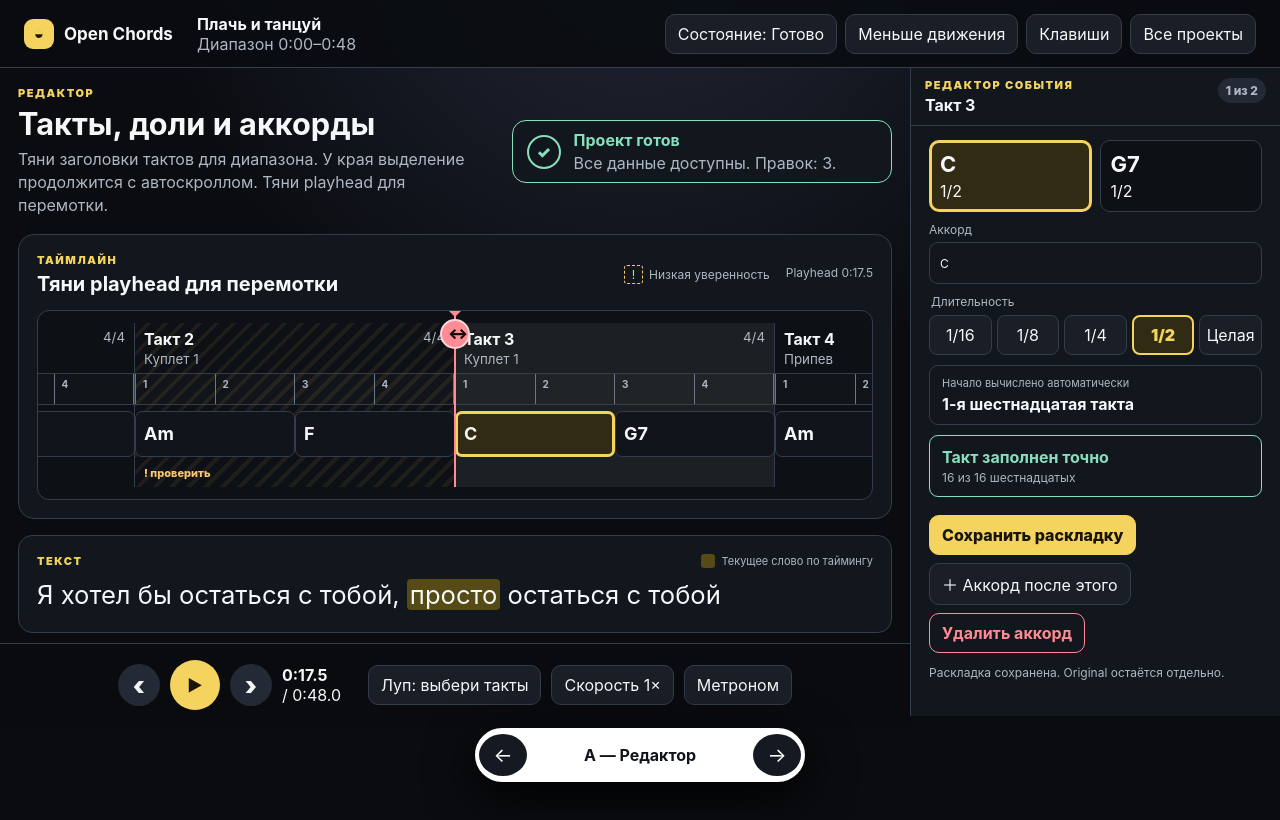
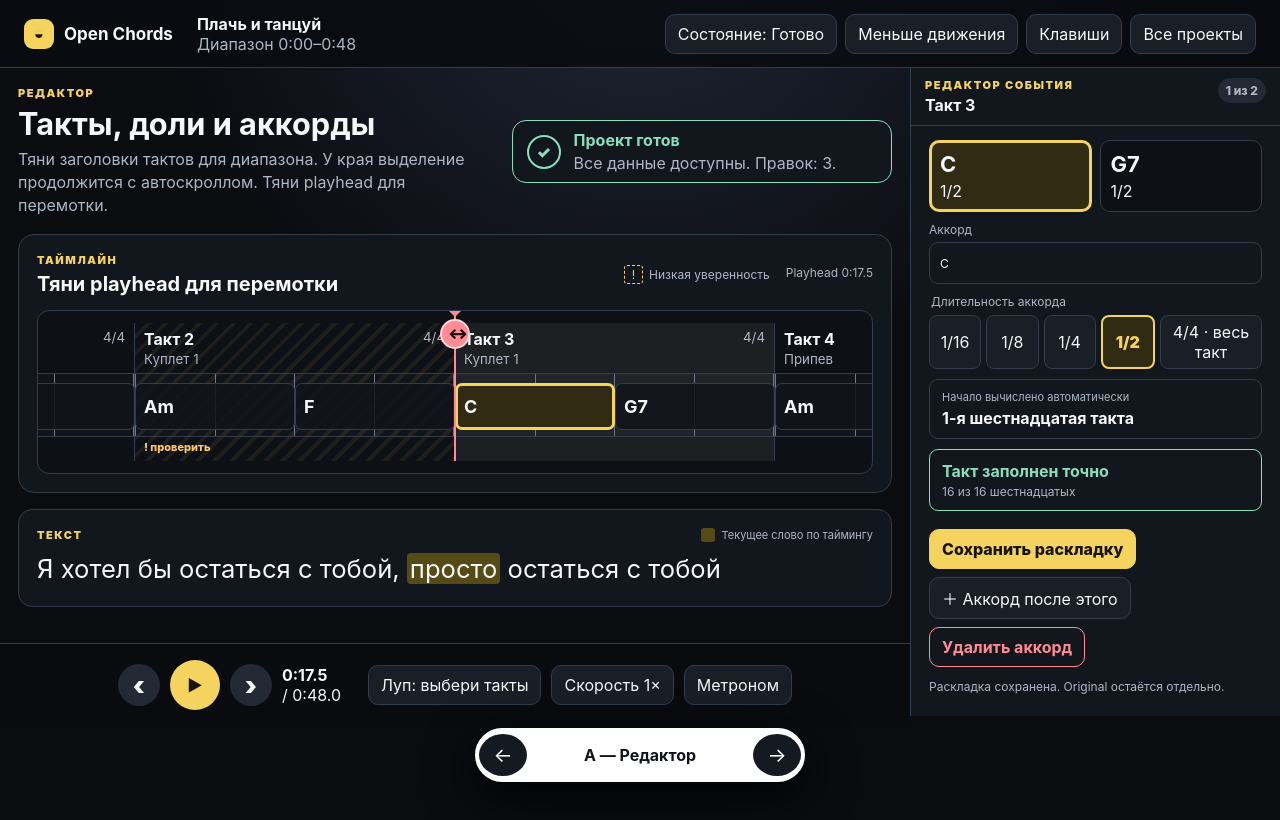
Before and after one commit to qisoft/open-chords, a React (Vite) app in the folder prototypes/workspace-ux/: page / in a window 1280 px wide. Shown: the top 820 px of the page. Built offline with nearby package versions, Linux system fonts and the light colour scheme.

Commit message:
Model full-bar chord duration

```diff
--- a/prototypes/workspace-ux/src/App.jsx
+++ b/prototypes/workspace-ux/src/App.jsx
@@ -2,7 +2,7 @@ import { useEffect, useMemo, useReducer, useRef, useState } from 'react'
 
 const VARIANTS = { A: 'A — Редактор', B: 'B — Режимы', C: 'C — Список' }
 const PX_PER_UNIT = 20
-const UNITS_PER_BEAT = 4
+const UNITS_PER_WHOLE = 16
 const UNITS_PER_SECOND = 88 / 48
 const SOURCE_START_SECONDS = 0
 
@@ -29,7 +29,7 @@ const INITIAL_BARS = [
 
 const DURATION_OPTIONS = [
   { units: 1, label: '1/16' }, { units: 2, label: '1/8' }, { units: 4, label: '1/4' },
-  { units: 8, label: '1/2' }, { units: 16, label: 'Целая' },
+  { units: 8, label: '1/2' }, { units: 16, label: '1/1' },
 ]
 
 const LYRIC_WORDS = [
@@ -55,7 +55,8 @@ const initialState = {
   dirtyBarIds: [],
 }
 
-const barCapacity = (bar) => Number(bar.meter.split('/')[0]) * UNITS_PER_BEAT
+const meterParts = (bar) => bar.meter.split('/').map(Number)
+const barCapacity = (bar) => { const [beats, denominator] = meterParts(bar); return beats * (UNITS_PER_WHOLE / denominator) }
 const barUsed = (bar) => bar.events.reduce((sum, event) => sum + event.duration, 0)
 const barOffsets = (bars) => bars.map((_, index) => bars.slice(0, index).reduce((sum, bar) => sum + barCapacity(bar), 0))
 const totalUnits = (bars) => bars.reduce((sum, bar) => sum + barCapacity(bar), 0)
@@ -146,7 +147,14 @@ function reducer(state, action) {
   }
 }
 
-function durationLabel(units) { return DURATION_OPTIONS.find((item) => item.units === units)?.label || `${units}/16` }
+function durationOptionsForBar(bar) {
+  const capacity = barCapacity(bar)
+  return [...DURATION_OPTIONS.filter((item) => item.units < capacity), { units: capacity, label: `${bar.meter} · весь такт` }]
+}
+function durationLabel(units, bar) {
+  if (bar && units === barCapacity(bar)) return `${bar.meter} · весь такт`
+  return DURATION_OPTIONS.find((item) => item.units === units)?.label || `${units}/16`
+}
 function rangesEqual(left, right) { return Boolean(left && right && left.start === right.start && left.end === right.end) }
 function formatTime(positionUnits) {
   const seconds = SOURCE_START_SECONDS + positionUnits / UNITS_PER_SECOND
@@ -315,13 +323,12 @@ function Timeline({ state, dispatch, simple = false }) {
             <button className="bar-select" onPointerDown={(event) => startRange(event, barIndex)} onPointerMove={moveRange} onPointerUp={endRange} onPointerCancel={endRange} onKeyDown={(event) => { if (event.key === 'Enter' || event.key === ' ') { event.preventDefault(); dispatch({ type: 'setRange', anchor: barIndex, focus: barIndex }) } }}>
               <span><b>Такт {bar.number}</b><small>{bar.section}</small></span><small>{bar.meter}</small>
             </button>
-            <div className="beat-grid" aria-label={`${capacity / UNITS_PER_BEAT} интервала долей`}>
-              {Array.from({ length: capacity / UNITS_PER_BEAT }, (_, beat) => <span key={beat}><b>{beat + 1}</b></span>)}
-            </div>
-            <div className="event-lane">{bar.events.map((chordEvent) => {
+            <div className="event-lane"><div className="beat-grid" aria-label={`${meterParts(bar)[0]} интервала долей`}>
+              {Array.from({ length: meterParts(bar)[0] }, (_, beat) => <span key={beat} />)}
+            </div>{bar.events.map((chordEvent) => {
               const start = eventStart; eventStart += chordEvent.duration
               const compact = chordEvent.duration <= 2
-              return <button key={chordEvent.id} title={`${chordEvent.chord} · ${durationLabel(chordEvent.duration)}`} aria-label={`${chordEvent.chord}, длительность ${durationLabel(chordEvent.duration)}`} className={`chord-event ${chordEvent.id === state.activeEventId ? 'selected' : ''} ${compact ? 'compact-event' : ''}`} style={{ left: start * PX_PER_UNIT, width: chordEvent.duration * PX_PER_UNIT }} onClick={() => dispatch({ type: 'selectEvent', barId: bar.id, eventId: chordEvent.id })}><b>{chordEvent.chord}</b></button>
+              return <button key={chordEvent.id} title={`${chordEvent.chord} · ${durationLabel(chordEvent.duration, bar)}`} aria-label={`${chordEvent.chord}, длительность ${durationLabel(chordEvent.duration, bar)}`} className={`chord-event ${chordEvent.id === state.activeEventId ? 'selected' : ''} ${compact ? 'compact-event' : ''}`} style={{ left: start * PX_PER_UNIT, width: chordEvent.duration * PX_PER_UNIT }} onClick={() => dispatch({ type: 'selectEvent', barId: bar.id, eventId: chordEvent.id })}><b>{chordEvent.chord}</b></button>
             })}</div>
             {bar.confidence === 'low' && <span className="confidence-label">! проверить</span>}
             {bar.confidence === 'reviewed' && <span className="confidence-label reviewed">✓ проверено вручную</span>}
@@ -343,12 +350,12 @@ function EventEditor({ state, bar, event, dispatch }) {
   const save = (submitEvent) => { submitEvent.preventDefault(); if (!valid || !name.trim()) return; dispatch({ type: 'updateEvent', patch: { chord: name.trim() } }); dispatch({ type: 'saveBar' }) }
   return <aside className="inspector panel" aria-label="Редактор выбранного события аккорда">
     <div className="panel-heading"><div><span className="eyebrow">Редактор события</span><strong>Такт {bar.number}</strong></div><span className="event-counter">{activeIndex + 1} из {bar.events.length}</span></div>
-    <div className="event-picker" role="group" aria-label={`Аккорды в такте ${bar.number}`}>{bar.events.map((item) => <button key={item.id} className={`event-option ${item.id === event.id ? 'selected' : ''}`} aria-pressed={item.id === event.id} onClick={() => dispatch({ type: 'selectEvent', barId: bar.id, eventId: item.id })}><strong>{item.chord}</strong><span>{durationLabel(item.duration)}</span></button>)}</div>
+    <div className="event-picker" role="group" aria-label={`Аккорды в такте ${bar.number}`}>{bar.events.map((item) => <button key={item.id} className={`event-option ${item.id === event.id ? 'selected' : ''}`} aria-pressed={item.id === event.id} onClick={() => dispatch({ type: 'selectEvent', barId: bar.id, eventId: item.id })}><strong>{item.chord}</strong><span>{durationLabel(item.duration, bar)}</span></button>)}</div>
     {bar.confidence === 'low' && <section className="review-status warn" aria-label="Такт требует проверки"><div><strong>Автоанализ не уверен</strong><span>Проверь все аккорды в такте. Если всё правильно — подтверди его.</span></div><button className="primary-button" type="button" onClick={() => dispatch({ type: 'confirmBar', barId: bar.id })}>✓ Подтвердить такт</button></section>}
     {bar.confidence === 'reviewed' && <section className="review-status good" aria-label="Такт проверен вручную"><div><strong>✓ Проверено вручную</strong><span>Предупреждение снято после твоего подтверждения.</span></div><button className="quiet-button" type="button" onClick={() => dispatch({ type: 'flagBarForReview', barId: bar.id })}>Вернуть на проверку</button></section>}
     <form onSubmit={save}>
       <div className="field-group"><label>Аккорд<input value={name} onChange={(e) => setName(e.target.value)} /></label>
-        <fieldset className="duration-control"><legend>Длительность</legend><div>{DURATION_OPTIONS.map((option) => <button key={option.units} type="button" className={event.duration === option.units ? 'selected' : ''} aria-pressed={event.duration === option.units} onClick={() => dispatch({ type: 'updateEvent', patch: { duration: option.units } })}>{option.label}</button>)}</div></fieldset>
+        <fieldset className="duration-control"><legend>Длительность аккорда</legend><div>{durationOptionsForBar(bar).map((option) => <button key={option.units} type="button" className={event.duration === option.units ? 'selected' : ''} aria-pressed={event.duration === option.units} onClick={() => dispatch({ type: 'updateEvent', patch: { duration: option.units } })}>{option.label}</button>)}</div></fieldset>
         <div className="event-position"><span>Начало вычислено автоматически</span><strong>{start + 1}-я шестнадцатая такта</strong></div>
         <div className={`validation-banner ${valid ? 'valid' : 'invalid'}`} role="status">
           {valid ? <><strong>Такт заполнен точно</strong><span>{used} из {capacity} шестнадцатых</span></> : delta > 0 ? <><strong>Конфликт: аккорды выходят за такт</strong><span>Уменьши длительности на {delta}/16</span></> : <><strong>В такте остался разрыв</strong><span>Добавь или растяни аккорды ещё на {-delta}/16</span></>}
@@ -388,7 +395,7 @@ function VariantB({ state, dispatch, bar, event }) {
 }
 
 function VariantC({ state, dispatch, bar, event }) {
-  return <div className="shell variant-c"><Header state={state} dispatch={dispatch} /><main id="workspace-main" className="linear-main"><section className="linear-section"><span className="eyebrow">Текущее событие</span><div className="section-heading"><h1>Такт {bar.number}</h1><span className="big-chord">{event.chord}</span></div><Transport state={state} dispatch={dispatch} /></section><section className="linear-section"><span className="eyebrow">Список событий</span><ol className="linear-bars">{state.bars.map((item) => <li key={item.id} className={item.id === bar.id ? 'active' : ''}><div className="linear-bar-row"><button className="linear-bar-name" onClick={() => dispatch({ type: 'selectBar', barId: item.id })}><span className="linear-number">{item.number}</span><span><strong>Такт {item.number} · {item.meter}</strong><small>{item.section}</small></span></button><div className="linear-event-list">{item.events.map((chordEvent) => <button key={chordEvent.id} className={`linear-event ${chordEvent.id === event.id ? 'selected' : ''}`} onClick={() => dispatch({ type: 'selectEvent', barId: item.id, eventId: chordEvent.id })}><strong>{chordEvent.chord}</strong><small>{durationLabel(chordEvent.duration)}</small></button>)}</div><span className="linear-status">{item.confidence === 'low' ? '! Проверить' : item.confidence === 'reviewed' ? '✓ Вручную' : 'Проверено'}</span></div></li>)}</ol></section></main></div>
+  return <div className="shell variant-c"><Header state={state} dispatch={dispatch} /><main id="workspace-main" className="linear-main"><section className="linear-section"><span className="eyebrow">Текущее событие</span><div className="section-heading"><h1>Такт {bar.number}</h1><span className="big-chord">{event.chord}</span></div><Transport state={state} dispatch={dispatch} /></section><section className="linear-section"><span className="eyebrow">Список событий</span><ol className="linear-bars">{state.bars.map((item) => <li key={item.id} className={item.id === bar.id ? 'active' : ''}><div className="linear-bar-row"><button className="linear-bar-name" onClick={() => dispatch({ type: 'selectBar', barId: item.id })}><span className="linear-number">{item.number}</span><span><strong>Такт {item.number} · {item.meter}</strong><small>{item.section}</small></span></button><div className="linear-event-list">{item.events.map((chordEvent) => <button key={chordEvent.id} className={`linear-event ${chordEvent.id === event.id ? 'selected' : ''}`} onClick={() => dispatch({ type: 'selectEvent', barId: item.id, eventId: chordEvent.id })}><strong>{chordEvent.chord}</strong><small>{durationLabel(chordEvent.duration, item)}</small></button>)}</div><span className="linear-status">{item.confidence === 'low' ? '! Проверить' : item.confidence === 'reviewed' ? '✓ Вручную' : 'Проверено'}</span></div></li>)}</ol></section></main></div>
 }
 
 function PrototypeSwitcher({ variant, cycle }) { if (!import.meta.env.DEV) return null; return <nav className="prototype-switcher"><button onClick={() => cycle(-1)} aria-label="Предыдущий вариант">←</button><strong>{VARIANTS[variant]}</strong><button onClick={() => cycle(1)} aria-label="Следующий вариант">→</button></nav> }
--- a/prototypes/workspace-ux/src/styles.css
+++ b/prototypes/workspace-ux/src/styles.css
@@ -71,10 +71,11 @@ button { cursor: pointer; }
 .playhead-handle { position: absolute; left: 50%; top: 8px; display: grid; place-items: center; width: 30px; height: 30px; border: 2px solid #ffd5da; border-radius: 50%; background: var(--danger); color: #16070a; font-size: 15px; font-weight: 900; cursor: ew-resize; pointer-events: auto; transform: translateX(-50%); touch-action: none; }
 .playhead-handle:focus-visible { outline-color: white; }
 .timeline-viewport.scrubbing .playhead-handle { box-shadow: 0 0 0 5px rgba(255,139,148,.24); cursor: grabbing; }
-.bar { position: relative; flex: none; min-height: 158px; border: 0; border-right: 1px solid var(--line); background: transparent; text-align: left; }
+.bar { position: relative; flex: none; min-height: 112px; border: 0; border-right: 1px solid var(--line); background: transparent; text-align: left; }
 .bar:hover { background: var(--surface-2); }
 .bar.active { background: #1d2022; }
-.bar.range-selected { box-shadow: inset 0 0 0 3px var(--focus); background-color: #132532; }
+.bar.range-selected { background-color: #132532; }
+.bar.range-selected::before { content: ""; position: absolute; z-index: 5; inset: 0; border: 3px solid var(--focus); pointer-events: none; }
 .bar.looped::after { content: ""; position: absolute; z-index: 6; inset: 0; border-top: 3px solid var(--good); border-bottom: 3px solid var(--good); pointer-events: none; }
 .bar.loop-start::after { border-left: 3px solid var(--good); border-radius: 8px 0 0 8px; }
 .bar.loop-end::after { border-right: 3px solid var(--good); border-radius: 0 8px 8px 0; }
@@ -85,12 +86,11 @@ button { cursor: pointer; }
 .bar-select { display: flex; align-items: flex-start; justify-content: space-between; width: 100%; min-height: 44px; border: 0; border-radius: 0; background: transparent; padding: 6px 9px; text-align: left; cursor: crosshair; }
 .bar-select > span { display: flex; flex-direction: column; gap: 2px; }
 .bar-select:hover { background: var(--surface-3); }
-.beat-grid { display: flex; height: 32px; border-top: 1px solid var(--line); border-bottom: 1px solid var(--line); background: rgba(255,255,255,.018); }
-.beat-grid span { position: relative; flex: 1; border-left: 1px solid #6d7787; }
+.beat-grid { position: absolute; z-index: 0; inset: 0; display: flex; border-top: 1px solid var(--line); border-bottom: 1px solid var(--line); background: rgba(255,255,255,.018); pointer-events: none; }
+.beat-grid span { flex: 1; border-left: 1px solid #6d7787; }
 .beat-grid span:last-child { border-right: 1px solid #6d7787; }
-.beat-grid b { position: absolute; top: 4px; left: 7px; color: var(--muted); font-size: 10px; }
-.event-lane { position: relative; height: 58px; overflow: visible; }
-.chord-event { position: absolute; top: 6px; bottom: 6px; display: flex; align-items: center; min-width: 0; border: 1px solid var(--line); border-radius: 7px; background: #11151b; padding: 8px; text-align: left; overflow: hidden; }
+.event-lane { position: relative; height: 64px; overflow: visible; }
+.chord-event { position: absolute; z-index: 1; top: 10px; bottom: 7px; display: flex; align-items: center; min-width: 0; border: 1px solid var(--line); border-radius: 7px; background: rgba(17,21,27,.88); padding: 8px; text-align: left; overflow: hidden; }
 .chord-event:hover { border-color: var(--muted); background: var(--surface-3); }
 .chord-event.selected { z-index: 2; border: 3px solid var(--accent); background: #302b12; padding: 6px; }
 .chord-event b { min-width: 0; overflow: hidden; color: var(--text); font-size: 18px; text-overflow: ellipsis; white-space: nowrap; }
@@ -138,8 +138,9 @@ button { cursor: pointer; }
 .button-pair { gap: 8px; padding: 0 18px 18px; flex-wrap: wrap; }
 .duration-control { margin: 0; border: 0; padding: 0; }
 .duration-control legend { margin-bottom: 6px; color: var(--muted); font-size: 12px; }
-.duration-control > div { display: grid; grid-template-columns: repeat(5, 1fr); gap: 5px; }
-.duration-control button { min-height: 40px; border: 1px solid var(--line); border-radius: 8px; background: var(--surface-2); }
+.duration-control > div { display: flex; gap: 5px; }
+.duration-control button { flex: 1 1 0; min-width: 0; min-height: 40px; border: 1px solid var(--line); border-radius: 8px; background: var(--surface-2); padding: 6px; }
+.duration-control button:last-child { flex-grow: 2.3; }
 .duration-control button.selected { border: 2px solid var(--accent); background: #302b12; color: var(--accent); font-weight: 900; }
 .event-position { display: flex; flex-direction: column; gap: 4px; padding: 10px 12px; border: 1px solid var(--line); border-radius: 9px; }
 .event-position span { color: var(--muted); font-size: 11px; }
```
Also changed, not shown: 2 other files (tests, documents, lock files or other folders).
